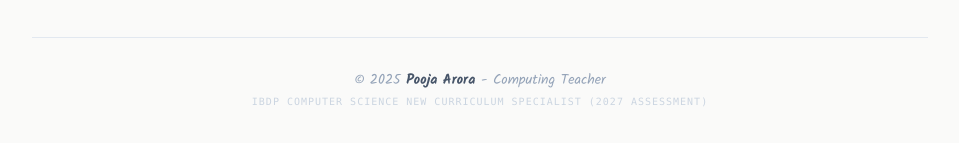
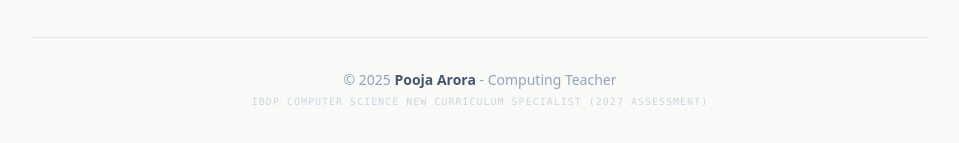
Before and after one commit to pooja7909/IBDP-CS-May-2027, a React (Vite) app: page / in a window 1280 px wide. Shown: the part 1551-1694 px from the top of the page, without its empty margins (304-1263 px from the left). Built offline with nearby package versions, Linux system fonts and the light colour scheme; no server answers; the database is empty.

Commit message:
Update App.tsx

```diff
--- a/src/App.tsx
+++ b/src/App.tsx
@@ -117,7 +117,7 @@ const App: React.FC = () => {
           {renderSection()}
 
           <footer className="mt-20 pt-8 border-t border-slate-200 text-center pb-12">
-            <p className="kalam text-slate-400 text-sm">
+            <p className="text-slate-400 text-sm font-medium">
               © 2025 <span className="font-bold text-slate-600">Pooja Arora</span> - Computing Teacher
             </p>
             <p className="text-[10px] font-mono text-slate-300 mt-1 uppercase tracking-widest">
```
